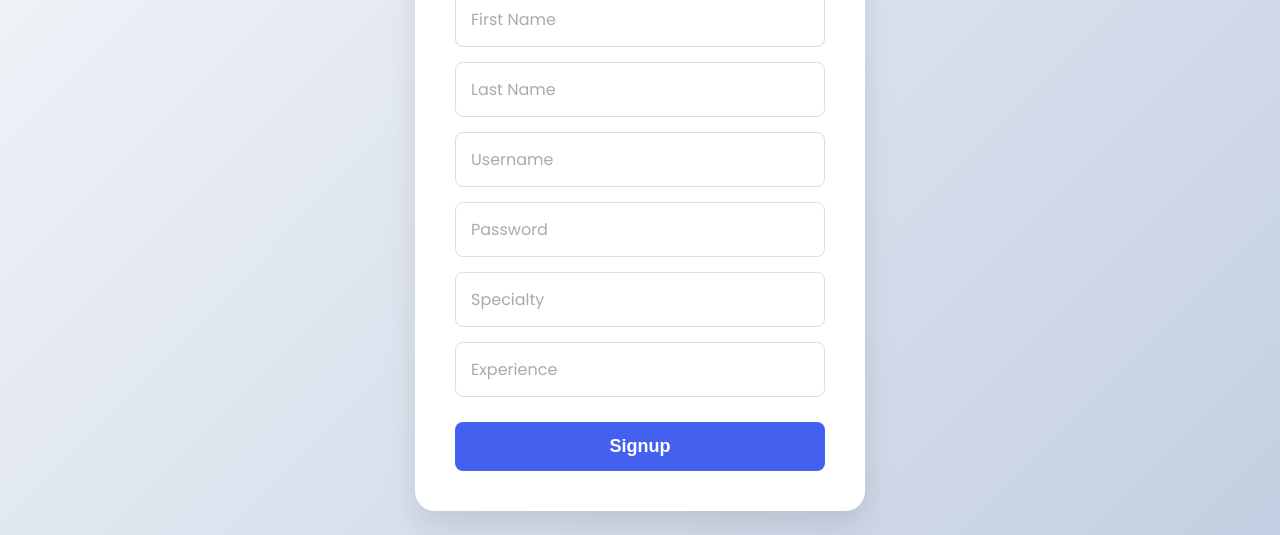
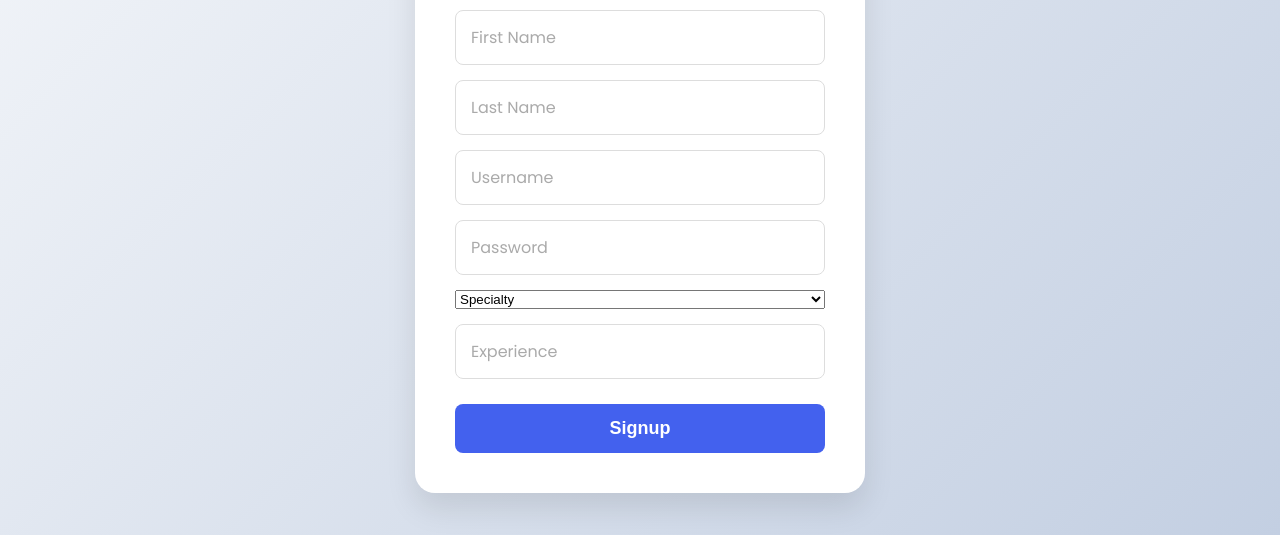
Before and after one commit to HumoX-ai/416-fullstack, a plain HTML site: page frontend/trainer-signup/trainer-signup.html in a window 1280 px wide. Shown: the part 265-800 px from the top of the page. Drawn offline with Linux system fonts and the light colour scheme.

Commit message:
trainer signup da o'zgartirishlar kiritildi

```diff
--- a/frontend/trainer-signup/trainer-signup.html
+++ b/frontend/trainer-signup/trainer-signup.html
@@ -18,7 +18,13 @@
             <input type="text" id="last_name" placeholder="Last Name" required>
             <input type="text" id="username" placeholder="Username" required>
             <input type="password" id="password" placeholder="Password" required>
-            <input type="text" id="specialty" placeholder="Specialty" required>
+            <!-- <input type="text" id="specialty" placeholder="Specialty" required> -->
+            <select id="specialty" required>
+                <option value="" disabled selected>Specialty</option>
+                <option value="Sport">Sport</option>
+                <option value="Musiqa">Musiqa</option>
+                <option value="Repetitorlik">Repetitorlik</option>
+            </select>
             <input type="number" id="experience" placeholder="Experience" required>
             <button type="submit">Signup</button>
         </form>
```
